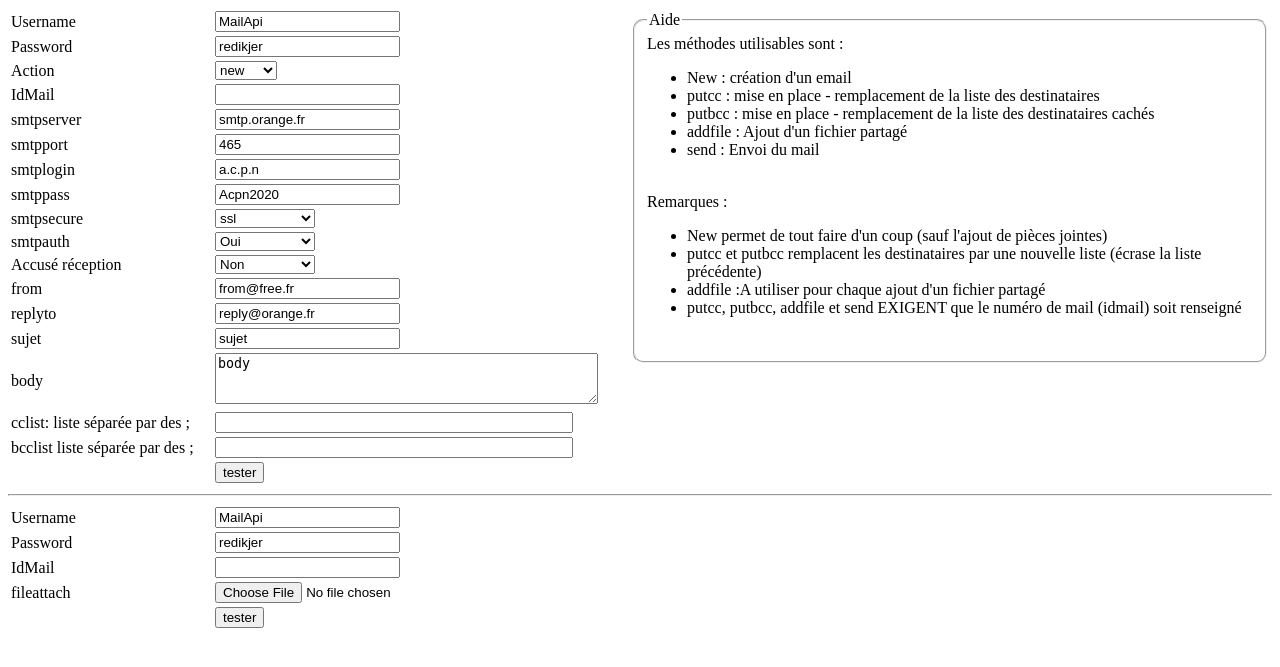
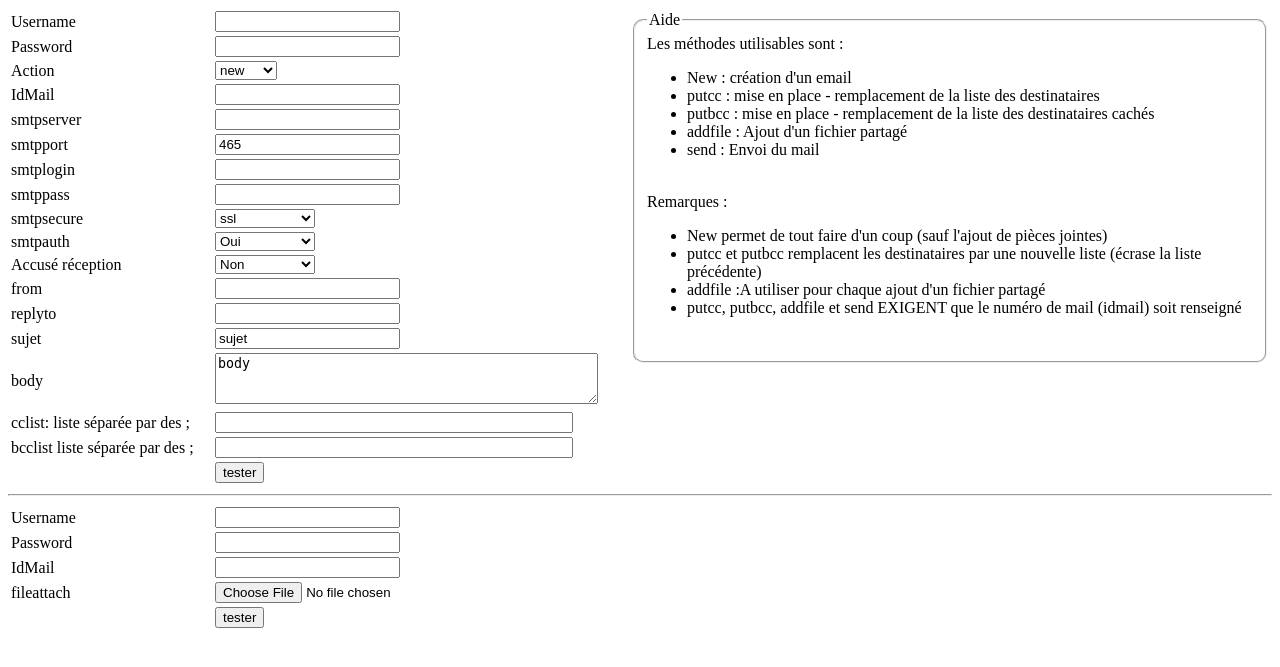
Before and after one commit to cdr60/smtpapi, a PHP site: page /test.php in a window 1280 px wide. Shown: the top 667 px of the page. Run offline with PHP 8.4, Linux system fonts and the light colour scheme.

Commit message:
Update test.php

```diff
--- a/test.php
+++ b/test.php
@@ -7,18 +7,18 @@ function GetVariableFrom ($from,$name,$default="")
     return $from[$name];
 }
 $action=GetVariableFrom($_POST,"action","new");
-$username=GetVariableFrom($_POST,"username","MailApi");
-$password=GetVariableFrom($_POST,"password","redikjer");
+$username=GetVariableFrom($_POST,"username","");
+$password=GetVariableFrom($_POST,"password","");
 $idmail=GetVariableFrom($_POST,"idmail","");
 
-$smtpserver=GetVariableFrom($_POST,"smtpserver","smtp.orange.fr");
+$smtpserver=GetVariableFrom($_POST,"smtpserver","");
 $smtpport=GetVariableFrom($_POST,"smtpport","465");
 $smtpsecure=GetVariableFrom($_POST,"smtpsecure","ssl");
 $smtpauth=GetVariableFrom($_POST,"smtpauth","Y");
-$smtplogin=GetVariableFrom($_POST,"smtplogin","a.c.p.n");
-$smtppass=GetVariableFrom($_POST,"smtppass","Acpn2020");
-$replyto=GetVariableFrom($_POST,"replyto","reply@orange.fr");
-$from=GetVariableFrom($_POST,"from","from@free.fr");
+$smtplogin=GetVariableFrom($_POST,"smtplogin","");
+$smtppass=GetVariableFrom($_POST,"smtppass","");
+$replyto=GetVariableFrom($_POST,"replyto","");
+$from=GetVariableFrom($_POST,"from","");
 $withar=GetVariableFrom($_POST,"withar","N");
 $subject=GetVariableFrom($_POST,"subject","sujet");
 $body=GetVariableFrom($_POST,"body","body");
```
